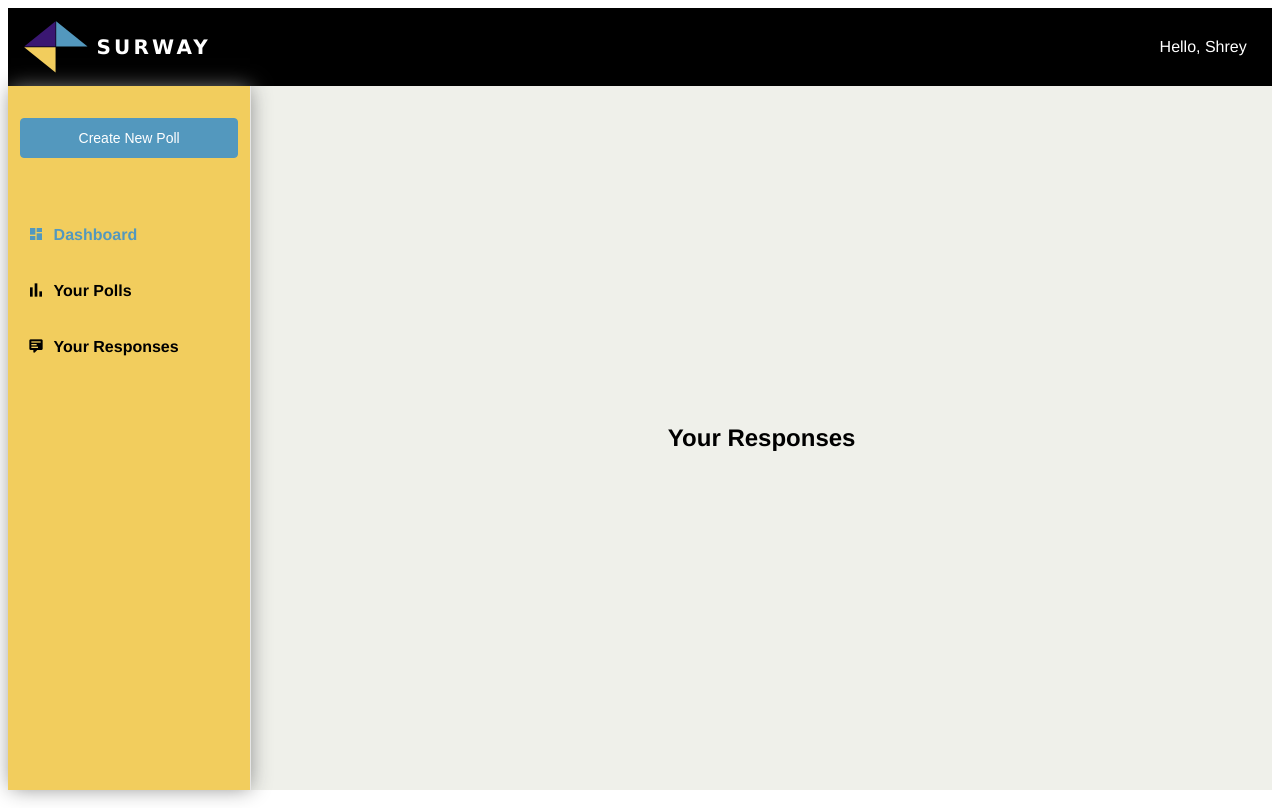
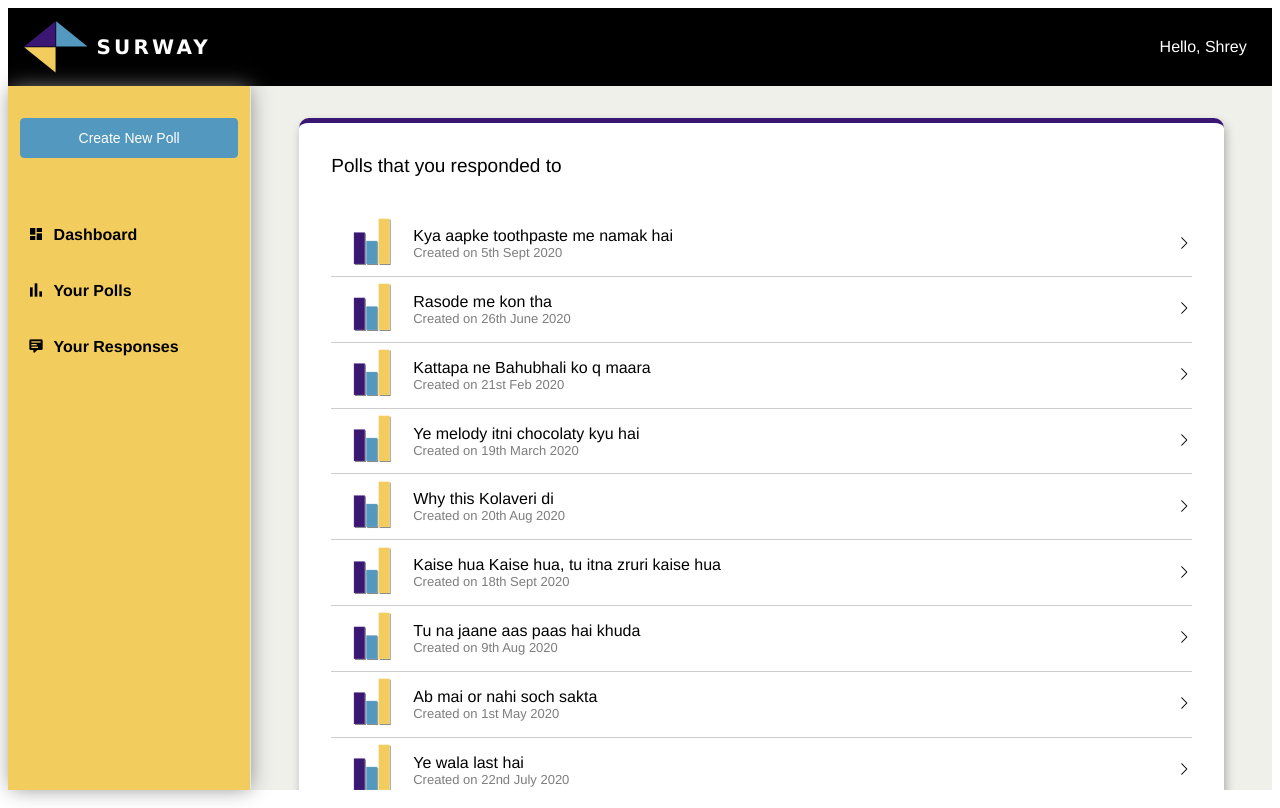
Before and after one commit to shreygeekyants/poll-frontend, a Vue app: page /responses in a window 1280 px wide. Built offline with nearby package versions, Linux system fonts and the light colour scheme; what vue-typer would draw is missing.

Commit message:
Your responses

```diff
--- a/src/core/Sidebar/index.vue
+++ b/src/core/Sidebar/index.vue
@@ -3,15 +3,12 @@
     <el-menu
       :collapse="false"
       class="sidebar"
-      default-active="1"
       background-color="#F2CD5D"
       text-color="black"
       active-text-color="#5398BE"
     >
       <div class="button-container">
-        <el-button type="primary" @click="goToScreen('/create-new-poll')"
-          >Create New Poll</el-button
-        >
+        <el-button type="primary" @click="goToScreen('/create-new-poll')">Create New Poll</el-button>
       </div>
       <div class="dashboard-menu">
         <el-menu-item index="1" @click="goToScreen('/dashboard')">
--- a/src/views/Responses/index.vue
+++ b/src/views/Responses/index.vue
@@ -1,13 +1,17 @@
 <template>
   <div class="responses-body">
-    <h2>Your Responses</h2>
+    <div class="response-container">
+      <div class="container-heading">Polls that you responded to</div>
+      <div class="polls-list">
+        <div v-for="polls in yourdumbpolls" :key="polls.heading">
+          <PollListItem :heading="polls.heading" :subheading="polls.subheading" />
+        </div>
+      </div>
+    </div>
   </div>
 </template>
 
-<script>
-export default {
-  name: "Responses",
-};
+<script src="./script.js">
 </script>
 
 <style lang="scss">
--- /dev/null
+++ b/src/views/Responses/script.js
@@ -0,0 +1,13 @@
+import PollListItem from "@/components/PollListItem";
+import { yourdumbpolls } from "../../consts";
+export default {
+  name: "Responses",
+  data() {
+    return {
+      yourdumbpolls,
+    };
+  },
+  components: {
+    PollListItem,
+  },
+};
--- a/src/views/Responses/style.scss
+++ b/src/views/Responses/style.scss
@@ -1,8 +1,22 @@
+@import "@/assets/scss/variables.scss";
 .responses-body {
   min-height: 100%;
-  // width: 100%;
   display: flex;
   justify-content: center;
-  align-items: center;
   background-color: #eff0ea;
+  padding: 2rem 3rem;
 }
+.response-container {
+  background-color: white;
+  width: 100%;
+  padding: 2rem;
+  border-radius: 10px;
+  box-shadow: 2px 5px 10px #adacac;
+  border-top: solid 5px $secondary-color;
+}
+.container-heading {
+  font-size: 19px;
+}
+.polls-list {
+  margin-top: 4%;
+}
```
